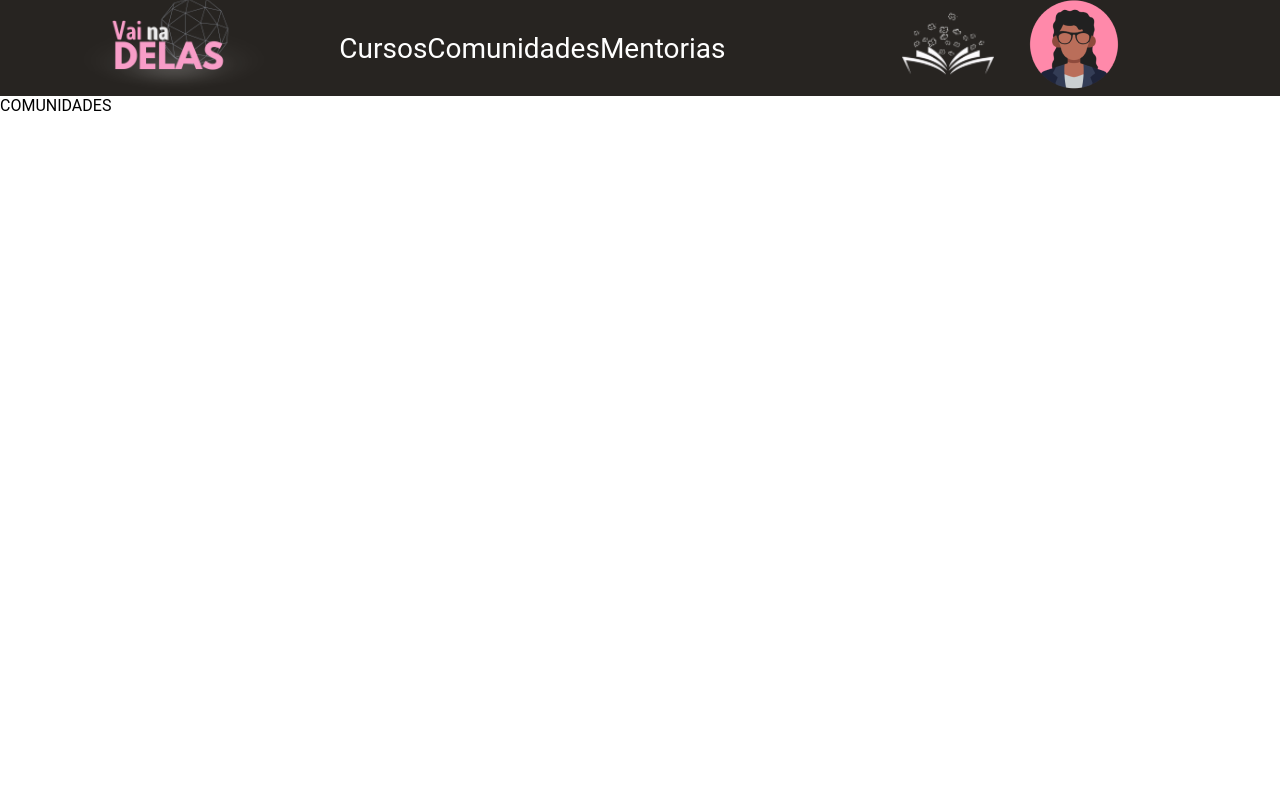
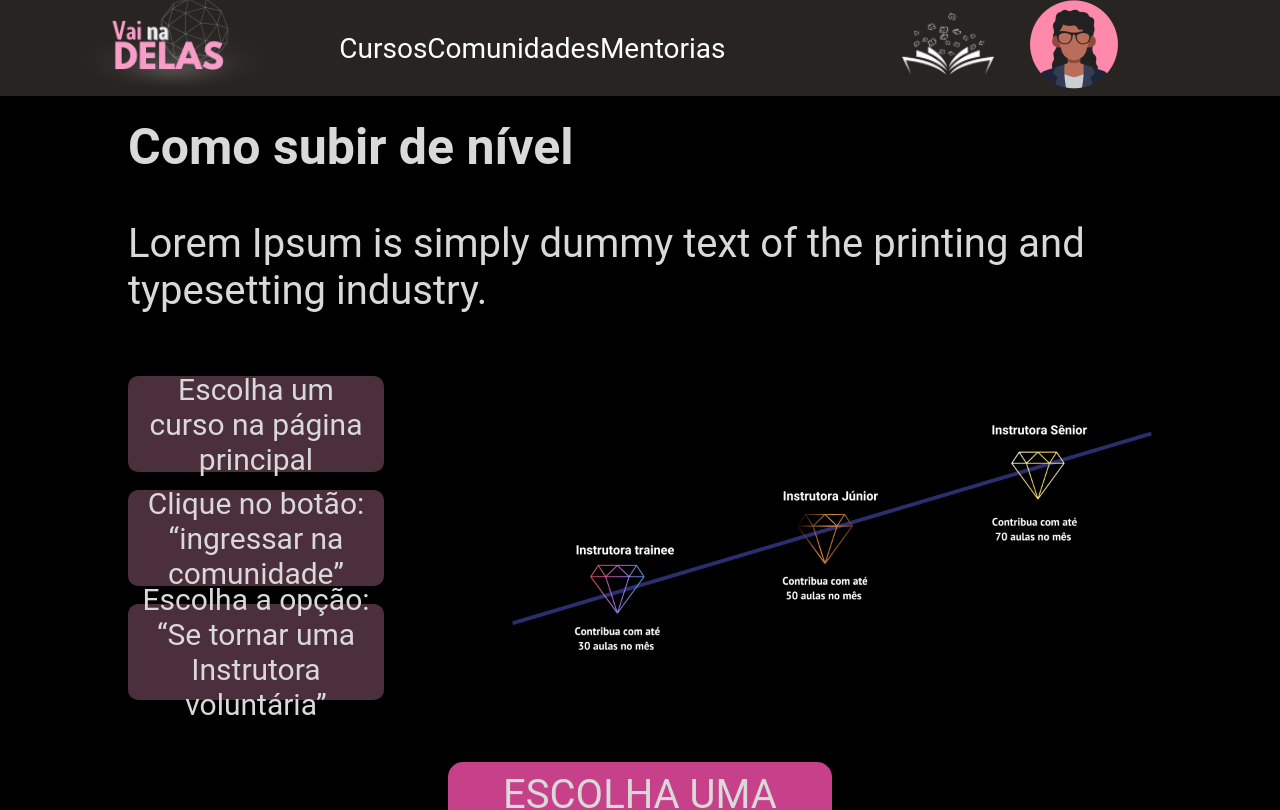
Before and after one commit to JoyAssis/vainadelas, a React (Vite) app: page /comunidades in a window 1280 px wide. Shown: the top 810 px of the page. Built offline with nearby package versions, Linux system fonts and the light colour scheme.

Commit message:
Terceira Sessão de Comunidades

```diff
--- a/src/App.jsx
+++ b/src/App.jsx
@@ -5,6 +5,7 @@ import Comunidades from './Paginas/Comunidades'
 import Index from './Paginas/index'
 import { default as IniciarSessao, default as Perfil } from './Paginas/IniciarSessao'
 import Mentorias from './Paginas/Mentorias'
+import Footer from "./Components/Footer"
 
 
 export default function App () {
@@ -20,6 +21,7 @@ export default function App () {
               <Route path="/perfil" element={<Perfil />} />
             </Routes>
       </BrowserRouter>
+      <Footer/>
     </>
   )
 }
--- a/src/Components/Footer.jsx
+++ b/src/Components/Footer.jsx
@@ -19,7 +19,7 @@ border-bottom: solid 5px #D9D9D9;
 
 @media (max-width: 768px){
     height: 30vh;
-    align-items: center;
+    align-items: start;
     justify-content: space-evenly;
     }
 `
@@ -36,10 +36,14 @@ a{
 }
 
 @media (max-width: 768px){
-    width: 50%;
-    justify-content: space-evenly;
+    width: 80%;
+    justify-content: flex-start;
+    margin: 0 20px;
+
+    img {
+        width: 32px;
     }
-
+}
 `
 
 const BoxTwo = styled.section`
@@ -55,7 +59,7 @@ p{
     font-size: 25px;
 
     @media (max-width: 768px){
-   font-size: 18px;
+    font-size: 10px;
     }
 }
 
--- a/src/Components/HeaderLogada.jsx
+++ b/src/Components/HeaderLogada.jsx
@@ -49,6 +49,10 @@ const NavHeader = styled.nav`
     a {
         text-decoration: none;
         color: rgb(255, 255, 255);
+
+        &:hover{
+            color: #943271;
+        }
     }
 
     img {
--- a/src/Paginas/Comunidades.jsx
+++ b/src/Paginas/Comunidades.jsx
@@ -1,7 +1,123 @@
+import styled from "styled-components"
+import HeaderLogada from "../Components/HeaderLogada"
+import Niveis from "../assets/niveis.png"
+
+const TerceiraSessao = styled.section`
+  background-color: #000;
+  color: #D9D9D9;
+  display: flex;
+  flex-direction: column;
+  justify-content: space-around;
+  align-items: center;
+  height: 100vh;
+
+  h2 {
+    width: 80%;
+    font-size: 50px;
+  }
+
+  p {
+    width: 80%;
+    font-size: 40px;
+  }
+
+  button {
+    font-size: 40px;
+    height: 14vh;
+    width: 30%;
+    background-color: #C6408A;
+    border: none;
+    border-radius: 15px;
+    color: #D9D9D9;
+    cursor: pointer;
+  }
+
+  @media (min-width: 320px) and (max-width: 768px){
+    height: 120vh;
+    justify-content: space-evenly;
+
+    h2 {
+      margin-top: 20px;
+      font-size: 30px;
+      text-align: center;
+    }
+
+    p {
+      font-size: 20px;
+      text-align: center;
+    }
+
+    button {
+      width: 70%;
+      font-size: 20px;
+    }
+
+  }
+`
+const DivTerceiraSessao = styled.div`
+  display: flex;
+  justify-content: space-evenly;
+
+  ul{
+    display: flex;
+    flex-direction: column;
+    justify-content: space-evenly;
+    width: 20%;
+  }
+
+  li {
+    height: 12vh;
+    display: flex;
+    align-items: center;
+    justify-content: center;
+    background-color: #f89dc84d;
+    border-radius: 10px;
+    font-size: 30px;
+    text-align: center;
+    padding: 0 10px;
+  }
+
+  img {
+    width: 50%;
+  }
+
+  @media (min-width: 320px) and (max-width: 768px){
+    flex-direction: column;
+    align-items: center;
+
+    ul {
+      width: 70%;
+      height: 40vh;
+    }
+
+    li {
+      height: 8vh;
+      font-size: 18px;
+    }
+
+    img {
+      width: 100%;
+    }
+  }
+
+`
+
 export default function Comunidades() {
   return (
-    <div>
-      COMUNIDADES
-    </div>
+    <>
+    <TerceiraSessao>
+      <h2>Como subir de nível</h2>
+      <p>Lorem Ipsum is simply dummy text of the printing and typesetting industry. </p>
+      <DivTerceiraSessao>
+        <ul>
+          <li>Escolha um curso na página principal</li>
+          <li>Clique no botão: “ingressar na comunidade”</li>
+          <li>Escolha a opção: “Se tornar uma Instrutora voluntária”</li>
+        </ul>
+          <img src={Niveis} alt="" />
+      </DivTerceiraSessao>
+      <button>ESCOLHA UMA COMUNIDADE</button>
+    </TerceiraSessao>
+    </>
   )
 }
```
Also changed, not shown: src/assets/niveis.png (added).
